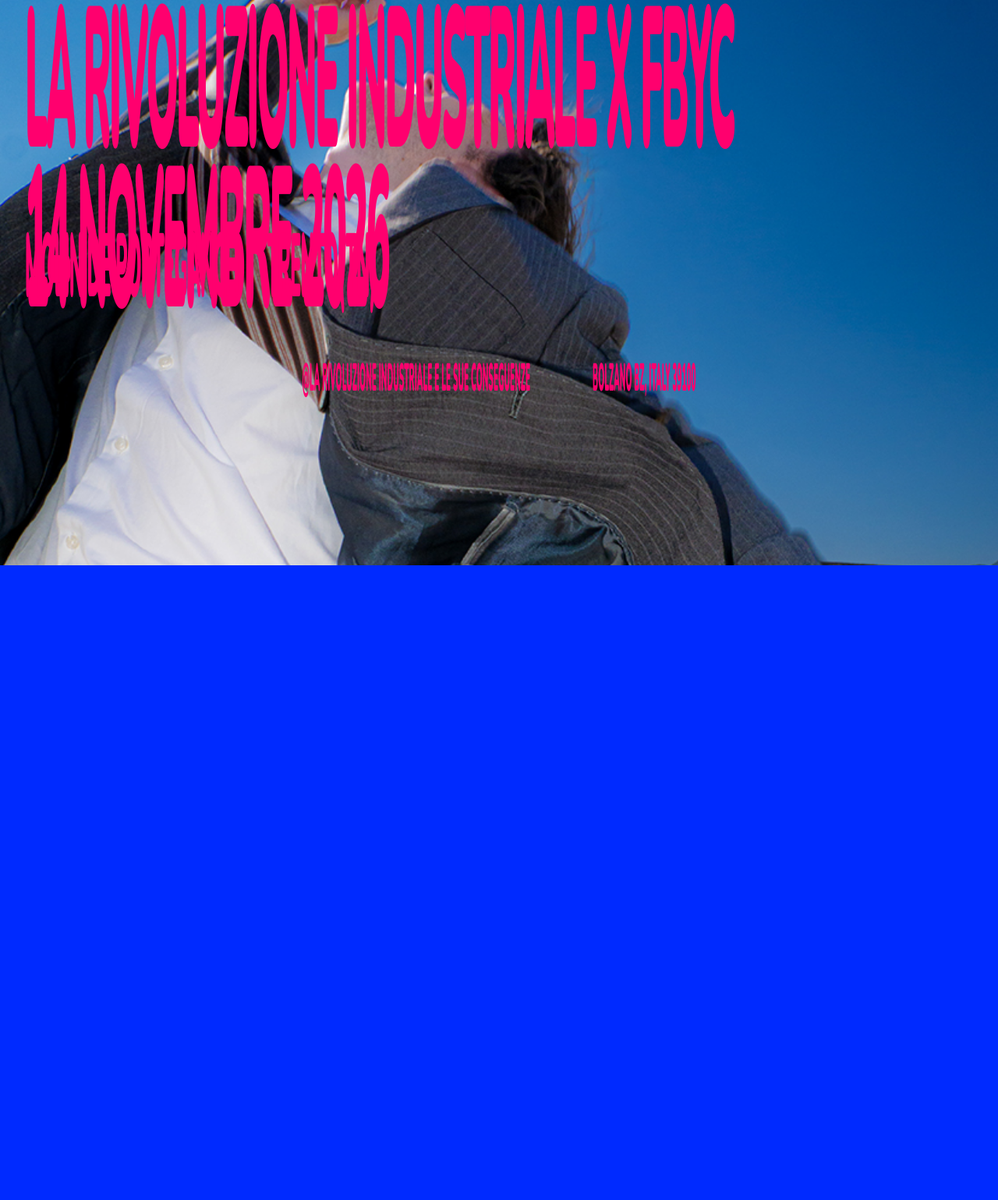
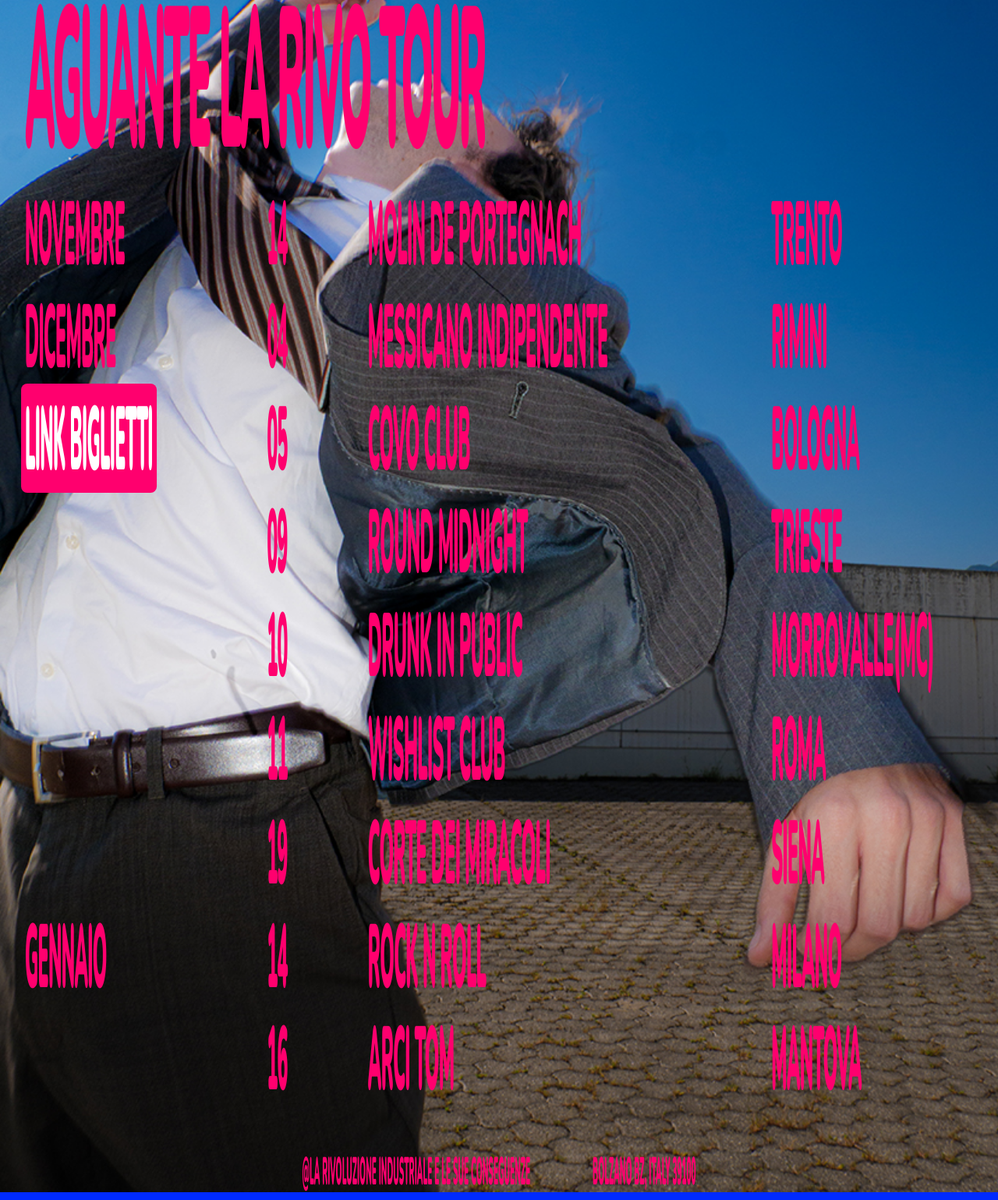
Before and after one commit to diegoshowroom/LaRivoluzioneIndustrialeelesueConseguenze, a plain HTML site: page tour.html in a window 1280 px wide. Shown: the part 75-1614 px from the top of the page at 78% size. Before the commit the page ends 800 px from the top, so only its background shows below. Drawn offline with nearby package versions, Linux system fonts and the light colour scheme.

Commit message:
Update tour details and add new events

```diff
--- a/tour.html
+++ b/tour.html
@@ -60,13 +60,89 @@
             <div class="title-wrapper">
 
                 <h3 class="tour">
-                    LA RIVOLUZIONE INDUSTRIALE X FBYC <br>14 NOVEMBRE 2026</br>
+                    AGUANTE LA RIVO TOUR
                 </h3>
 
                 <h4>
                      <span class="tour-line">
-                        <span class="city">MOLIN DE PORTEGANCH</span>
-                        <span>TRENTO(TN)</span>
+                        <span class="city">NOVEMBRE</span>
+                        <span>14</span>
+                        <span>MOLIN DE PORTEGNACH</span>
+                        <span>TRENTO</span>
+                    </span>
+                </h4>
+
+
+
+                 <h4>
+                     <span class="tour-line">
+                        <span class="city">DICEMBRE</span>
+                        <span>04</span>
+                        <span>MESSICANO INDIPENDENTE</span>
+                        <span>RIMINI</span>
+                    </span>
+                </h4>
+
+                <h4>
+                     <span class="tour-line">
+                        <span class="city"><a href="https://link.dice.fm/jmui6yhe77b">LINK BIGLIETTI</a></span>
+                        <span>05</span>
+                        <span>COVO CLUB</span>
+                        <span>BOLOGNA</span>
+                    </span>
+                </h4>
+
+                 <h4>
+                     <span class="tour-line">
+                        <span class="city"></span>
+                        <span>09</span>
+                        <span>ROUND MIDNIGHT</span>
+                        <span>TRIESTE</span>
+                    </span>
+                </h4>
+
+                 <h4>
+                     <span class="tour-line">
+                        <span class="city"></span>
+                        <span>10</span>
+                        <span>DRUNK IN PUBLIC</span>
+                        <span>MORROVALLE(MC)</span>
+                    </span>
+                </h4>
+
+                 <h4>
+                     <span class="tour-line">
+                        <span class="city"></span>
+                        <span>11</span>
+                        <span>WISHLIST CLUB</span>
+                        <span>ROMA</span>
+                    </span>
+                </h4>
+
+                 <h4>
+                     <span class="tour-line">
+                        <span class="city"></span>
+                        <span>19</span>
+                        <span>CORTE DEI MIRACOLI</span>
+                        <span>SIENA</span>
+                    </span>
+                </h4>
+
+                 <h4>
+                     <span class="tour-line">
+                        <span class="city">GENNAIO</span>
+                        <span>14</span>
+                        <span>ROCK N ROLL</span>
+                        <span>MILANO</span>
+                    </span>
+                </h4>
+
+                 <h4>
+                     <span class="tour-line">
+                        <span class="city"></span>
+                        <span>16</span>
+                        <span>ARCI TOM</span>
+                        <span>MANTOVA</span>
                     </span>
                 </h4>
 
```
